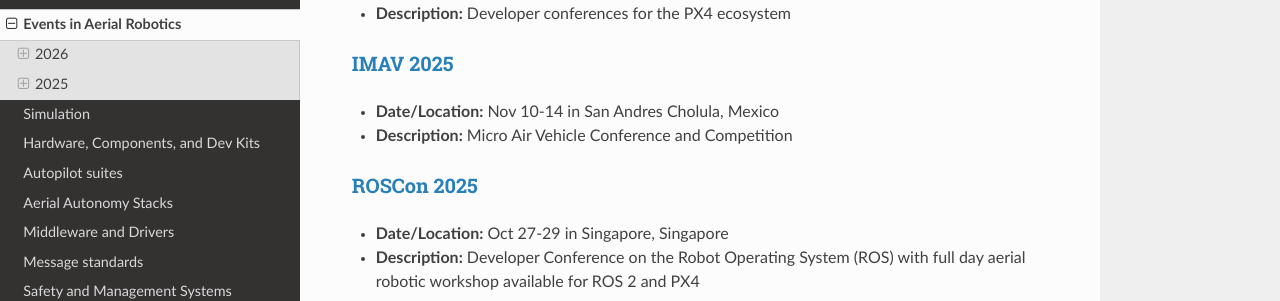
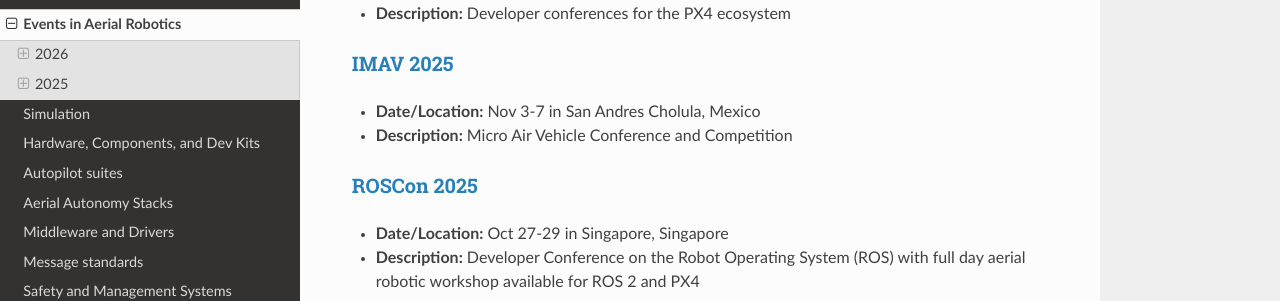
Before and after one commit to ROS-Aerial/aerial_robotic_landscape, an MkDocs documentation site: the page built from docs/events.md, in a window 1280 px wide and 900 px high, scrolled down 358 px. Shown: the part 156-457 px from the top of the window. Built offline with MkDocs 1.6.1, drawn with Linux system fonts in a browser that asks for light colours; nearby versions of some CDN libraries.

Commit message:
events.md: Update IMAV2025 event date (#134)
Extracted from here:

https://femexrobotica.org/imav2025/index.php/welcome/

```diff
--- a/docs/events.md
+++ b/docs/events.md
@@ -15,7 +15,7 @@
 * **Description:** Developer conferences for the PX4 ecosystem
 
 ### [IMAV 2025](https://femexrobotica.org/imav2025/)
-* **Date/Location:** Nov 10-14 in San Andres Cholula, Mexico
+* **Date/Location:** Nov 3-7 in San Andres Cholula, Mexico
 * **Description:** Micro Air Vehicle Conference and Competition
 
 ### [ROSCon 2025](https://roscon.ros.org/2025/)
```
